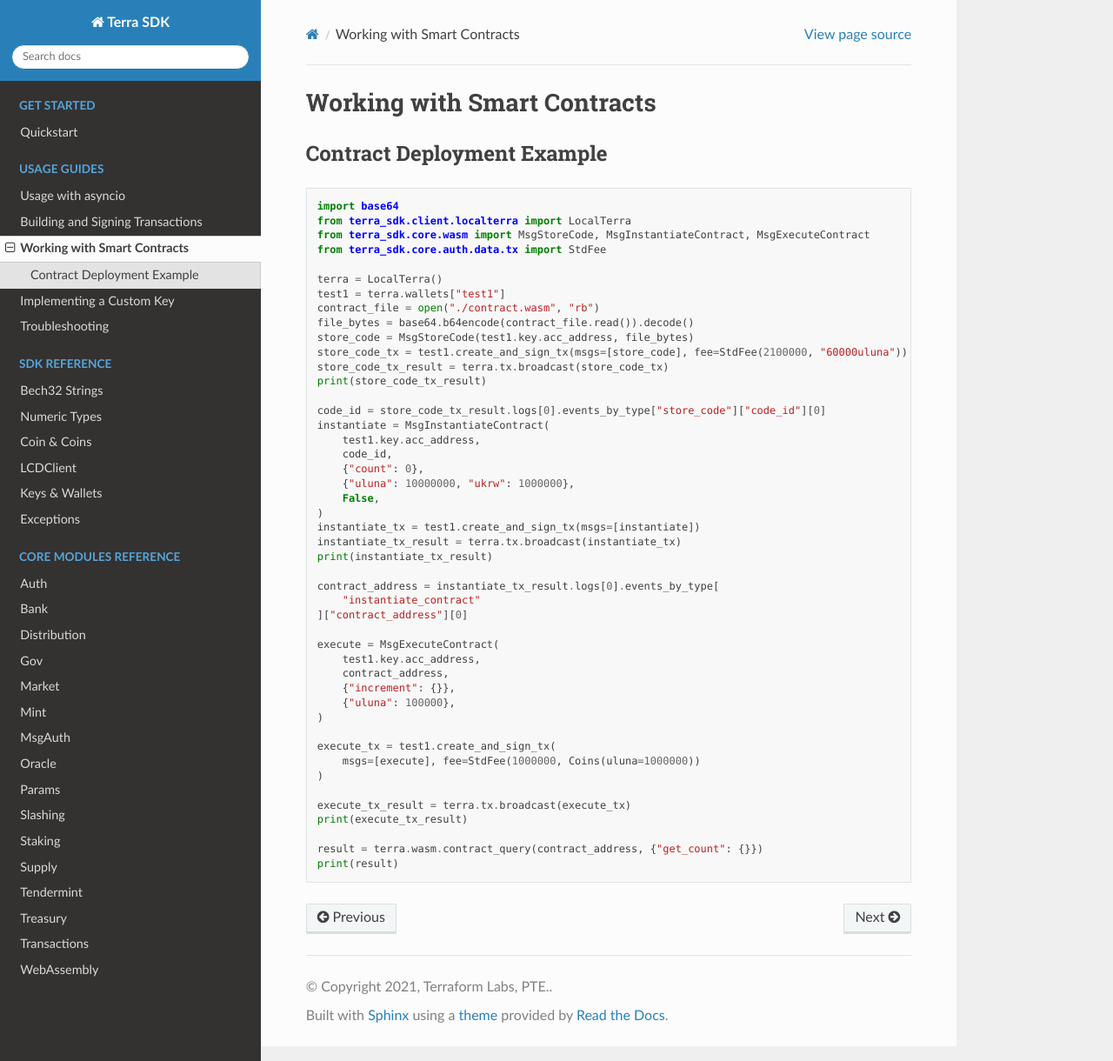
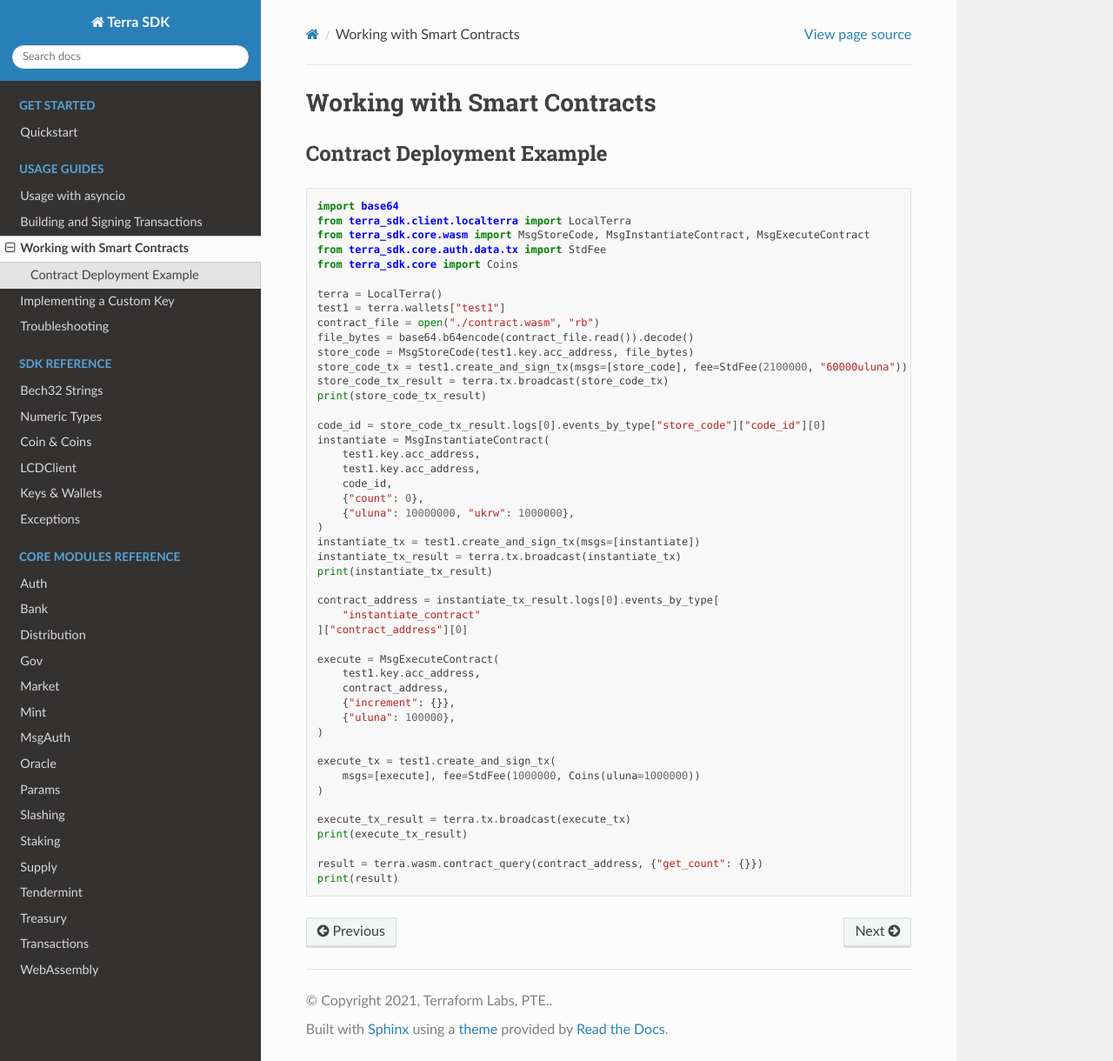
Before and after one commit to terra-money/terra.py, a Sphinx documentation site: the page built from docs/guides/smart_contracts.rst, in a window 1280 px wide and 1220 px high. Shown: the whole window at 87% size. Built offline with Sphinx 7.4.7 and the Read the Docs theme 2.0.0, drawn with Linux system fonts in a browser that asks for light colours; pages that are not in the unit, such as notebooks, are missing from menus.

Commit message:
Update deploy smartcontract guide

```diff
--- a/docs/guides/smart_contracts.rst
+++ b/docs/guides/smart_contracts.rst
@@ -12,6 +12,7 @@
     from terra_sdk.client.localterra import LocalTerra
     from terra_sdk.core.wasm import MsgStoreCode, MsgInstantiateContract, MsgExecuteContract
     from terra_sdk.core.auth.data.tx import StdFee
+    from terra_sdk.core import Coins
 
     terra = LocalTerra()
     test1 = terra.wallets["test1"]
@@ -25,10 +26,10 @@
     code_id = store_code_tx_result.logs[0].events_by_type["store_code"]["code_id"][0]
     instantiate = MsgInstantiateContract(
         test1.key.acc_address,
+        test1.key.acc_address,
         code_id,
         {"count": 0},
         {"uluna": 10000000, "ukrw": 1000000},
-        False,
     )
     instantiate_tx = test1.create_and_sign_tx(msgs=[instantiate])
     instantiate_tx_result = terra.tx.broadcast(instantiate_tx)
```
